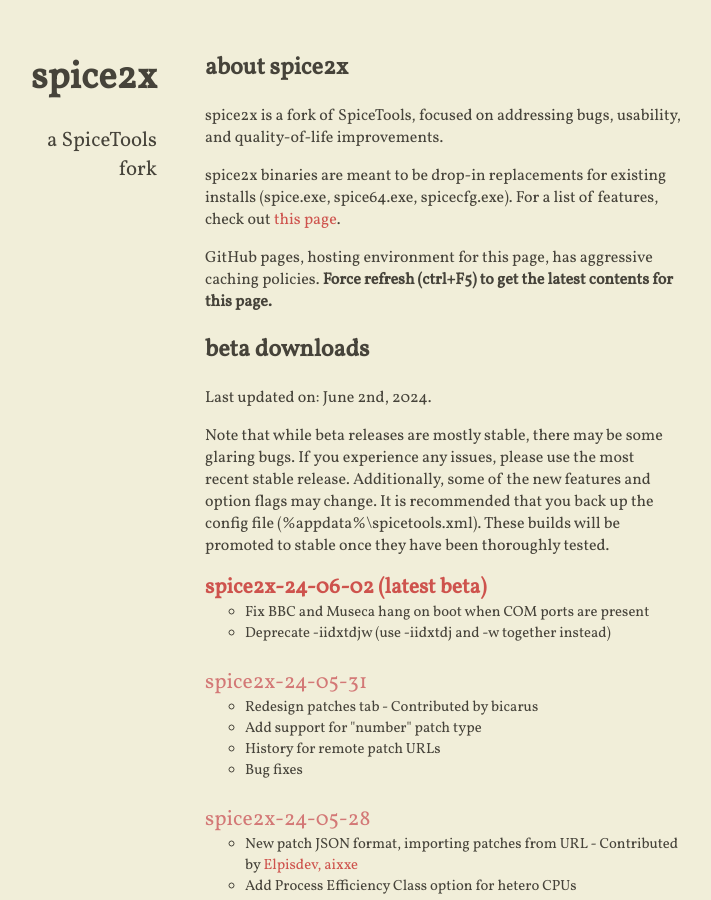
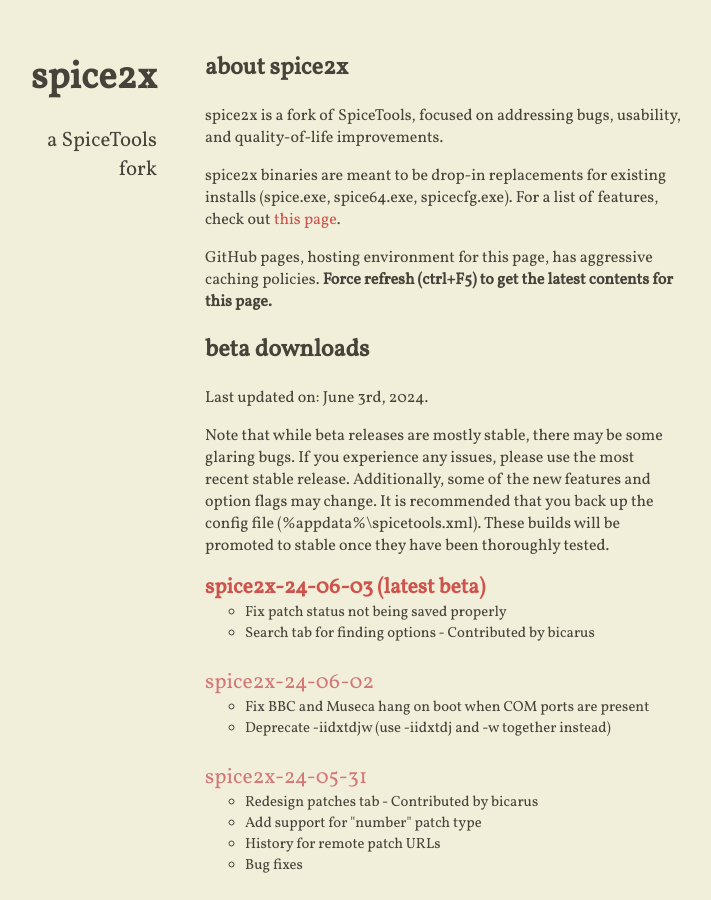
Before and after one commit to spice2x/spice2x.github.io, a Jekyll site: the page built from docs/index.html, in a window 1280 px wide and 900 px high. Shown: the whole window, without its empty margins (299-1010 px from the left). Built offline with Jekyll 4.4.1, drawn with Linux system fonts in a browser that asks for light colours; nearby versions of some CDN libraries.

Commit message:
24-06-03

```diff
--- a/docs/_includes/content.html
+++ b/docs/_includes/content.html
@@ -11,7 +11,7 @@
 
 <h2>beta downloads</h2>
 
-<p>Last updated on: June 2nd, 2024.</p>
+<p>Last updated on: June 3rd, 2024.</p>
 
 <p>Note that while beta releases are mostly stable, there may be some glaring bugs. If you experience any issues, please
   use the most recent stable release. Additionally, some of the new features and option flags may change. It is
@@ -19,6 +19,15 @@
   stable once they have been thoroughly tested.
 </p>
 <ul class="downloads-beta highlight-latest">
+  <li>
+    <a class="download-link" href="https://github.com/spice2x/spice2x.github.io/releases/download/24-06-03/spice2x-24-06-03.zip">
+      spice2x-24-06-03
+    </a>
+    <ul>
+      <li>Fix patch status not being saved properly</li>
+      <li>Search tab for finding options - Contributed by bicarus</li>
+    </ul>
+  </li>
   <li>
     <a class="download-link" href="https://github.com/spice2x/spice2x.github.io/releases/download/24-06-02/spice2x-24-06-02.zip">
       spice2x-24-06-02
```
